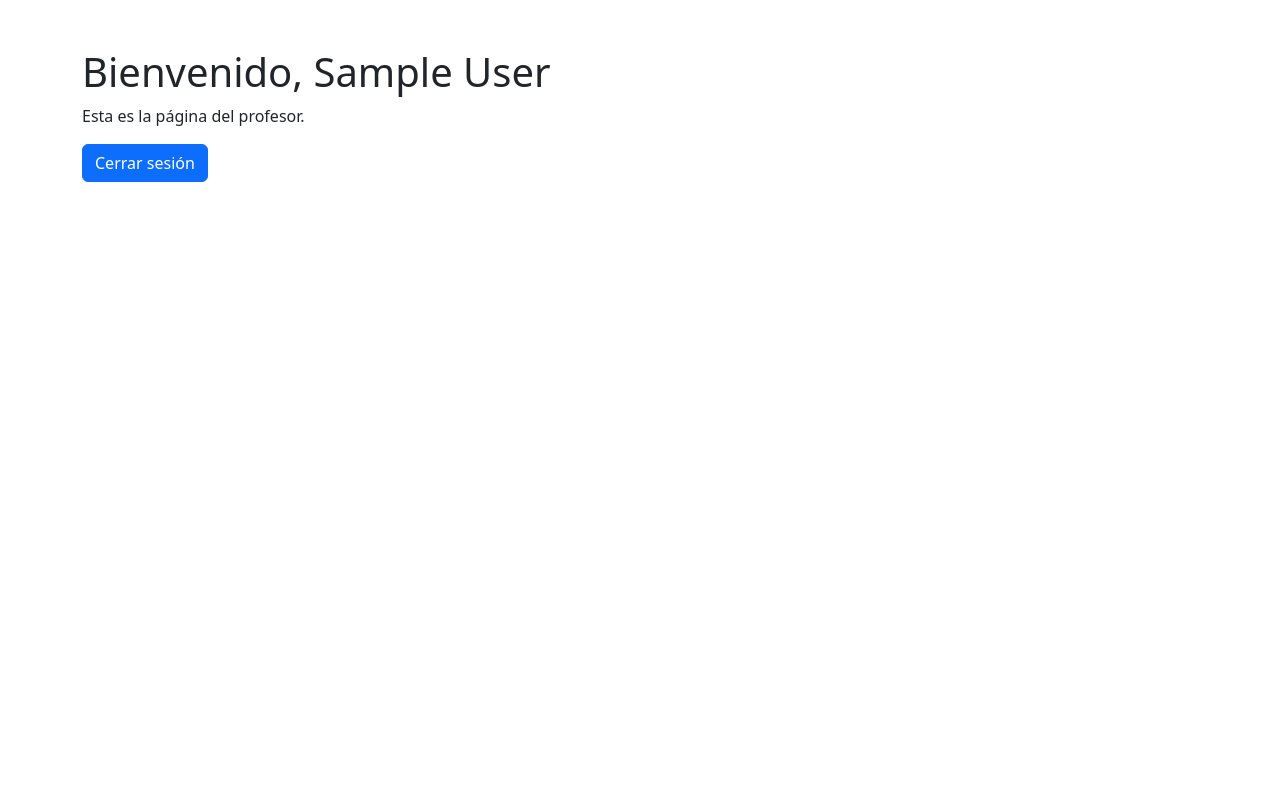
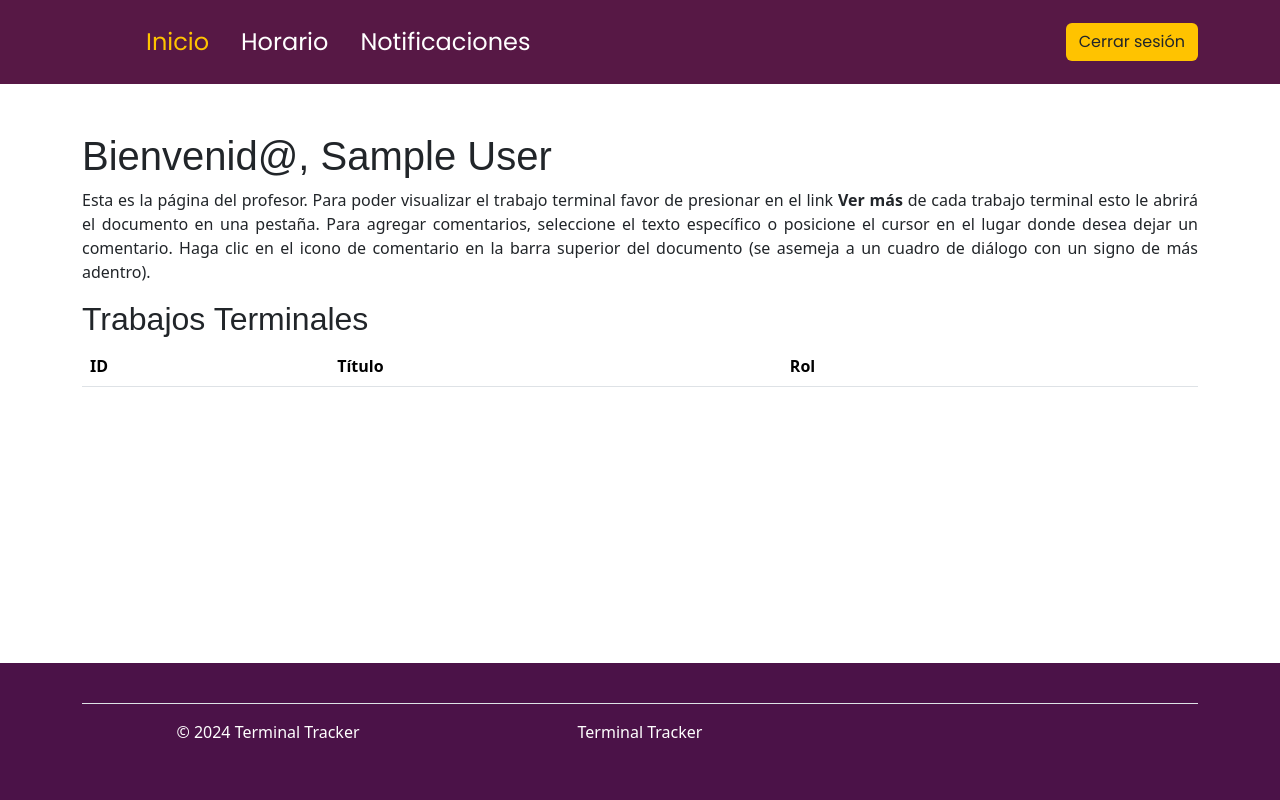
Before and after one commit to AxelBR16/TT, a PHP site: page /TT/profesores/profesor.php in a window 1280 px wide. Run offline with PHP 8.4, Linux system fonts and the light colour scheme; the visitor is signed in with stand-in values (Sample User, id 1); tables that the repository leaves empty or names only in its code hold one stand-in row (values such as "Sample post"); lists and menus that the app fills with data are empty; some libraries are stand-ins or nearby versions.

Commit message:
Visualizacion TT
Desarrollo de añadir el trabajo terminal por parte del alumno y visualizacion y comentador del trabajo terminal por parte del profesor

```diff
--- a/administradores/administrador.php
+++ b/administradores/administrador.php
@@ -51,7 +51,7 @@ if (!isset($_SESSION['user_id']) || $_SESSION['user_role'] != 'administrador') {
               </div>
             </div>
           </header>
-          <main class="mt-5 contenedor">
+          <main class="mt-5 contenedor contenido">
             <div class="inicio">
                 <h1>Bienvenido, <?php echo htmlspecialchars($_SESSION['user_name']); ?></h1>
                 <img class="inicio__img img-thumbnail"  src="../img/administrador/escudoESCOM.png" alt="escudoESCOM">
--- a/administradores/altaTT.php
+++ b/administradores/altaTT.php
@@ -61,7 +61,7 @@ if (!isset($_SESSION['user_id']) || $_SESSION['user_role'] != 'administrador') {
               </div>
             </div>
           </header>
-        <main class="container mt-3">
+        <main class="contenido container mt-3">
           <h1 class="text-center">Dar de Alta Trabajos Terminales</h1>
           <p class="fs-5">Lorem ipsum dolor sit amet consectetur adipisicing elit. Ea, impedit! Aut, sint obcaecati vel deserunt totam ut corporis amet expedita neque? Tenetur assumenda dolorum eos minima adipisci omnis ratione similique.</p>
           <?php
--- a/administradores/altaUsuario.php
+++ b/administradores/altaUsuario.php
@@ -57,7 +57,7 @@ if (!isset($_SESSION['user_id']) || $_SESSION['user_role'] != 'administrador') {
             </div>
         </div>
     </header>
-    <main class="contenedor">
+    <main class="contenido contenedor">
         <h1 class="mt-5 text-center">Alta de Usuarios</h1>
         <p class="fs-5">
             Lorem ipsum dolor sit amet consectetur adipisicing elit. Animi deserunt ipsum, repellat provident, ut sunt tenetur consectetur asperiores doloribus, quia molestias aliquid iusto dignissimos. Commodi dolorum expedita ratione voluptas velit?
--- a/administradores/bajaUsuario.php
+++ b/administradores/bajaUsuario.php
@@ -49,7 +49,7 @@
             </div>
         </div>
     </header>
-    <main class="contenedor">
+    <main class="contenido contenedor">
         <h1 class="mt-5 text-center">Baja de Usuarios</h1>
         <p class="fs-5">
             Lorem ipsum dolor sit amet consectetur adipisicing elit. Animi deserunt ipsum, repellat provident, ut sunt tenetur consectetur asperiores doloribus, quia molestias aliquid iusto dignissimos. Commodi dolorum expedita ratione voluptas velit?
--- a/alumnos/TT.php
+++ b/alumnos/TT.php
@@ -81,12 +81,12 @@ $con = null;
                 <li><a href="#" class="nav-link text-white">Notificaciones</a></li>
             </ul>
             <div class="text-end">
-                <a href="../logout.php" type="button" class="btn btn-primary">Cerrar sesión</a>
+                <a href="../logout.php" type="button" class="text-white btn botonP">Cerrar sesión</a>
             </div>
         </div>
     </div>
 </header>
-<main class="container mt-5 documento">
+<main class="content container mt-5 documento">
     <h1 class="text-center animate__animated animate__bounce">Visualización del Trabajo Terminal</h1>
     <div class="tt_container">
         <?php if ($url_documento): ?>
--- a/alumnos/alumno.php
+++ b/alumnos/alumno.php
@@ -74,15 +74,15 @@ try {
                 <li><a href="#" class="nav-link text-white">Notificaciones</a></li>
             </ul>
             <div class="text-end">
-                <a href="../logout.php" type="button" class="btn btn-primary">Cerrar sesión</a>
+                <a href="../logout.php" type="button" class=" text-white btn botonP">Cerrar sesión</a>
             </div>
         </div>
     </div>
 </header>
-<main class="container mt-5">
+<main class="content container mt-5">
     <?php
      echo '<div class="mb-3 inicio_id">';
-     echo '<h1 class="animate__animated animate__heartBeat">Bienvenido, ' . $user_name . '</h1>';
+     echo '<h1 class="animate__animated animate__heartBeat">Bienvenid@, ' . $user_name . '</h1>';
             if (isset($_SESSION['error'])) {
                 echo '<script src="https://cdn.jsdelivr.net/npm/sweetalert2@11"></script>';
                 ?>
--- /dev/null
+++ b/css/profesor.css
@@ -0,0 +1,40 @@
+
+@import url("https://fonts.googleapis.com/css2?family=Poppins:wght@300;400;500;600;700;800;900&display=swap");
+
+.barra_navegacion{
+    background-color: #571845;
+    font-family: "Poppins", sans-serif;
+    font-size: 1.5rem !important;
+}
+.barra_navegacion a:hover{
+    font-weight: bolder;
+}
+
+.inicio--active{
+    color: #ffc300 !important;
+
+}
+.botonP{
+    background-color: #ffc300 !important;
+}
+
+
+body {
+    display: flex;
+    flex-direction: column;
+    min-height: 100vh;
+}
+.content {
+    flex: 1;
+}
+.footer {
+    background-color: #4B1248;
+    color: white;
+    padding: 1rem;
+}
+.footer p {
+    margin: 0;
+}
+.text-j{
+    text-align: justify;
+}
--- /dev/null
+++ b/js/toast.js
@@ -0,0 +1,11 @@
+function mostrarAlerta() {
+    Swal.fire({
+        position: 'bottom-end',
+        icon: 'info',
+        title: 'Aviso',
+        text: 'El alumno aún no ha subido su trabajo terminal.',
+        showConfirmButton: false,
+        timer: 5000,  // 5000 milisegundos = 5 segundos
+        timerProgressBar: true,  // Mostrar la barra de progreso
+    });
+}
--- a/profesores/profesor.php
+++ b/profesores/profesor.php
@@ -1,5 +1,4 @@
 <?php
-// Inicia la sesión
 session_start();
 
 // Verifica si el usuario ha iniciado sesión y si es un profesor
@@ -8,22 +7,124 @@ if (!isset($_SESSION['user_id']) || $_SESSION['user_role'] != 'profesor') {
     exit();
 }
 
+// Incluir el archivo de conexión a la base de datos
+include '../config/database.php';
+
+// Crear una instancia de la clase Database y conectar a la base de datos
+$db = new Database();
+$conn = $db->conectar();
+
+// Obtener el ID del profesor desde la sesión
+$profesor_id = $_SESSION['user_id'];
+
+// Consulta para obtener los trabajos terminales donde el profesor es sinodal
+$sql1 = "
+SELECT tt.id_trabajo, tt.titulo, tt.direccion_almacenamiento, tt.urlDocumento, 'sinodal' as rol
+FROM trabajos_terminales tt
+JOIN sinodales_trabajos st ON tt.id_trabajo = st.id_trabajo
+WHERE st.nEmpleado = :profesor_id";
+
+
+$stmt1 = $conn->prepare($sql1);
+$stmt1->bindParam(':profesor_id', $profesor_id, PDO::PARAM_INT);
+$stmt1->execute();
+$result1 = $stmt1->fetchAll(PDO::FETCH_ASSOC);
+
+// Consulta para obtener los trabajos terminales donde el profesor es director
+$sql2 = "
+SELECT tt.id_trabajo, tt.titulo, tt.direccion_almacenamiento, tt.urlDocumento, 'director' as rol
+FROM trabajos_terminales tt
+JOIN directores_trabajos dt ON tt.id_trabajo = dt.id_trabajo
+WHERE dt.nEmpleado = :profesor_id";
+
+$stmt2 = $conn->prepare($sql2);
+$stmt2->bindParam(':profesor_id', $profesor_id, PDO::PARAM_INT);
+$stmt2->execute();
+$result2 = $stmt2->fetchAll(PDO::FETCH_ASSOC);
+
+// Combinar los resultados de ambas consultas
+$result = array_merge($result1, $result2);
 ?>
 <!DOCTYPE html>
 <html lang="en">
 <head>
     <meta charset="UTF-8">
     <meta name="viewport" content="width=device-width, initial-scale=1.0">
-    <title>Profesor - Terminal Tracker</title>
-    <link rel="stylesheet" href="css/style.css">
-    <link rel="stylesheet" href="css/normalize.css">
+    <title>Profesor</title>
+    <link rel="stylesheet" href="../css/principal.css">
+    <link rel="stylesheet" href="../css/normalize.css">
+    <link rel="stylesheet" href="../css/profesor.css">
     <link href="https://cdn.jsdelivr.net/npm/bootstrap@5.3.3/dist/css/bootstrap.min.css" rel="stylesheet">
 </head>
 <body>
-    <main class="container mt-5">
-        <h1>Bienvenido, <?php echo htmlspecialchars($_SESSION['user_name']); ?></h1>
-        <p>Esta es la página del profesor.</p>
-        <a href="../logout.php" class="btn btn-primary">Cerrar sesión</a>
-    </main>
+    <header class="p-3 barra_navegacion">
+        <div class="container">
+            <div class="d-flex flex-wrap align-items-center justify-content-center justify-content-lg-start">
+                <a href="/" class="d-flex align-items-center mb-2 mb-lg-0 text-white text-decoration-none">
+                    <svg class="bi me-2" width="40" height="32" role="img" aria-label="Bootstrap"><use xlink:href="#bootstrap"/></svg>
+                </a>
+                <ul class="nav col-12 col-lg-auto me-lg-auto mb-2 justify-content-center mb-md-0">
+                    <li><a href="profesor.php" class="nav-link inicio--active">Inicio</a></li>
+                    <li><a href="#" class="nav-link text-white">Horario</a></li>
+                    <li><a href="#" class="nav-link text-white">Notificaciones</a></li>
+                </ul>
+                <div class="text-end">
+                    <a href="../logout.php" type="button" class="btn botonP">Cerrar sesión</a>
+                </div>
+            </div>
+        </div>
+    </header>
+    <div class="content container mt-5">
+        <h1>Bienvenid@, <?php echo htmlspecialchars($_SESSION['user_name']); ?></h1>
+        <p class="text-j">
+            Esta es la página del profesor. Para poder visualizar el trabajo terminal favor de presionar en el link <b>Ver más</b> de cada trabajo terminal esto le abrirá el documento en una pestaña. Para agregar comentarios, seleccione el texto específico o posicione el cursor en el lugar donde desea dejar un comentario. Haga clic en el icono de comentario en la barra superior del documento (se asemeja a un cuadro de diálogo con un signo de más adentro).
+        </p>
+
+        <!-- Mostrar los trabajos terminales -->
+        <h2>Trabajos Terminales</h2>
+        <table class="table table-striped">
+            <thead>
+                <tr>
+                    <th>ID</th>
+                    <th>Título</th>
+                    <th>Rol</th>
+                    <th></th>
+                </tr>
+            </thead>
+            <tbody>
+                <?php foreach($result as $row): ?>
+                <tr>
+                    <td><?php echo htmlspecialchars($row['id_trabajo']); ?></td>
+                    <td><?php echo htmlspecialchars($row['titulo']); ?></td>
+                    <td><?php echo htmlspecialchars($row['rol']); ?></td>
+                    <td>
+                        <?php if (!empty($row['urlDocumento'])): ?>
+                            <a href="<?php echo htmlspecialchars($row['urlDocumento']); ?>" target="_blank">Ver más</a>
+                        <?php else: ?>
+                            <span onclick="mostrarAlerta();">Ver más</span>
+                        <?php endif; ?>
+                    </td>
+                </tr>
+                <?php endforeach; ?>
+            </tbody>
+        </table>
+    </div>
+    <div class="footer">
+        <div class="container">
+            <footer class="d-flex flex-wrap justify-content-between align-items-center py-3 my-4 border-top ba">
+                <p class="col-md-4 mb-0 text-white">&copy; 2024 Terminal Tracker</p>
+                <a href="administradores/administrador.php" class="col-md-4 d-flex align-items-center justify-content-center mb-3 mb-md-0 me-md-auto link-body-emphasis text-decoration-none">
+                    <p class="footer__logo text-white">Terminal Tracker</p>
+                </a>
+            </footer>
+        </div>
+    </div>
+    <script src="https://cdn.jsdelivr.net/npm/sweetalert2@11"></script>
+    <script src="../js/toast.js"></script>
 </body>
 </html>
+
+<?php
+// Cerrar la conexión
+$conn = null;
+?>
```
Also changed, not shown: css/alumno.css (+22 -3 lines), profesores/pProfesor.php (added, +58 -0 lines).
